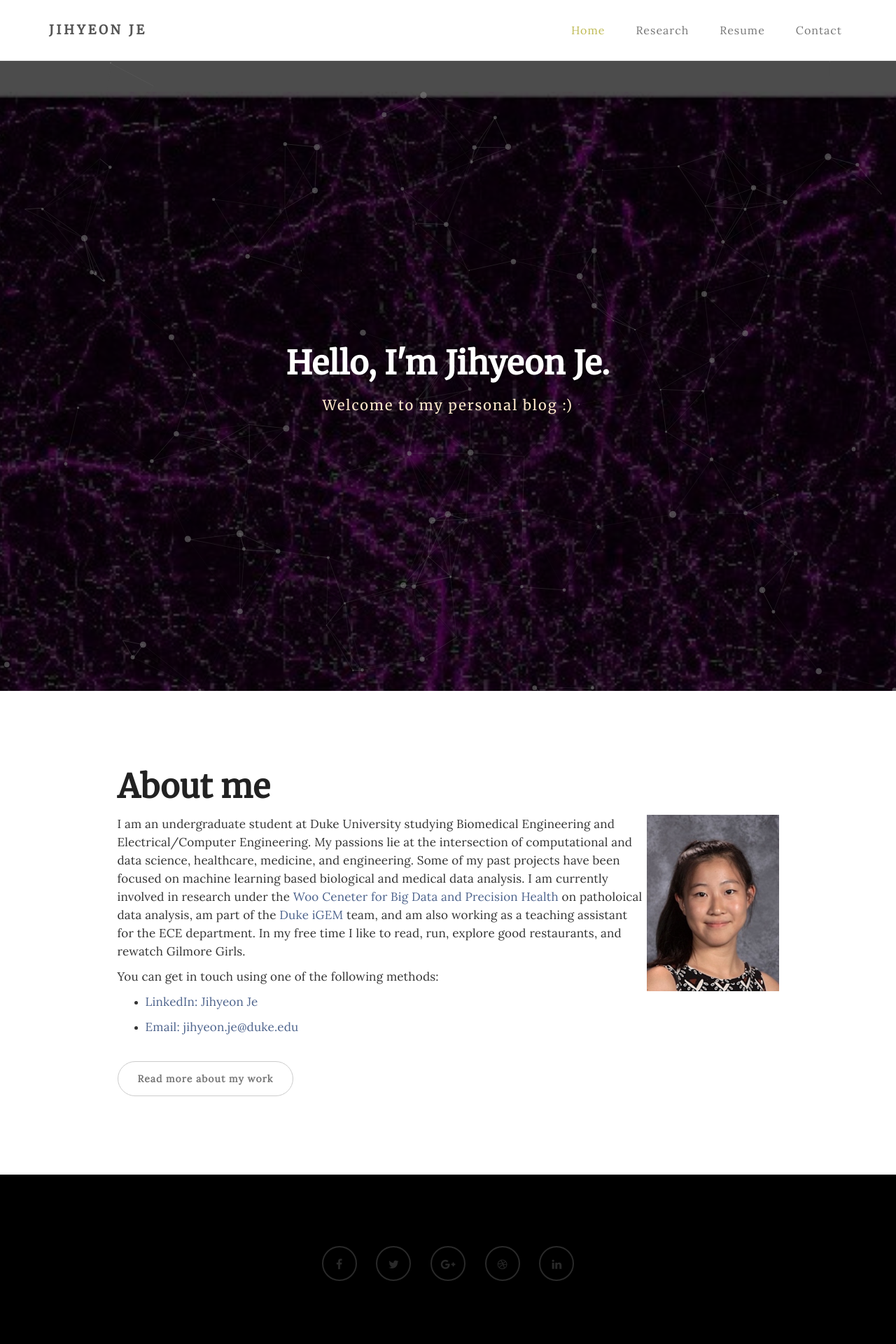
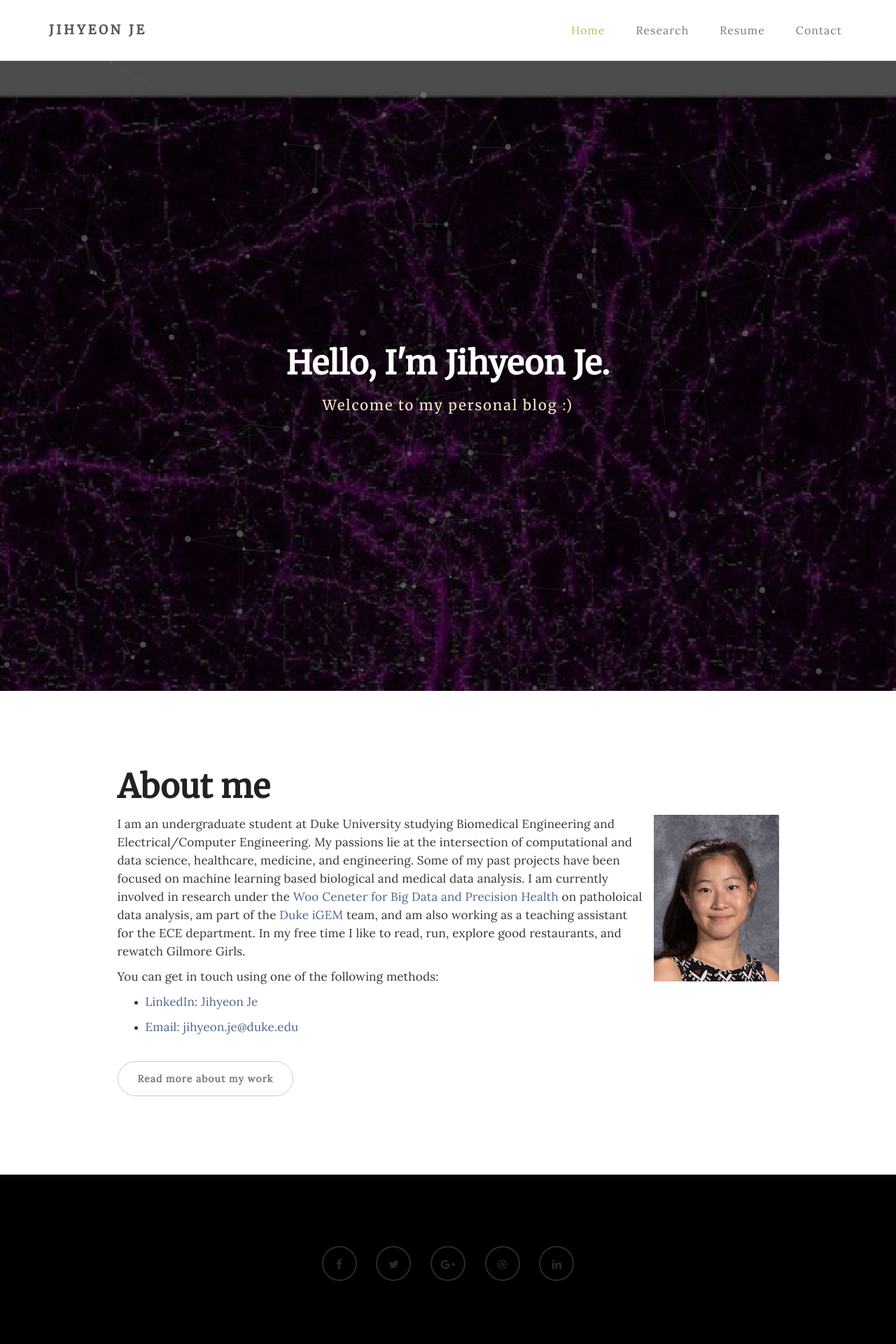
Before and after one commit to rpraka/JihyeonJe.com, a Jekyll site: the page index.html, which Jekyll copies as it is, in a window 1280 px wide. Shown: the whole page at 70% size. Built offline with Jekyll 4.4.1, drawn with Linux system fonts in a browser that asks for light colours.

Commit message:
Update index.html

```diff
--- a/index.html
+++ b/index.html
@@ -91,7 +91,7 @@
                          </div>
 
                          <div class="blog-post-des">
-                              <img src="images/jihyeonjeprofile.jpg" align= "right" style="width: 20%; height: 20%;" />
+                              <img src="images/jihyeonjeprofile.jpg" align= "right" style="width: 20%; height: 20%; padding-left: 10px;" />
                               <p>I am an undergraduate student at Duke University studying Biomedical Engineering and Electrical/Computer Engineering. My passions lie at the intersection of computational and data science, healthcare, medicine, and engineering. Some of my past projects have been focused on machine learning based biological and medical data analysis. I am currently involved in research under the <a href="http://healthdata.pratt.duke.edu//">Woo Ceneter for Big Data and Precision Health</a> on patholoical data analysis, am part of the <a href="https://www.dukeigem.com///">Duke iGEM</a> team, and am also working as a teaching assistant for the ECE department. In my free time I like to read, run, explore good restaurants, and rewatch Gilmore Girls.</p>
                               <p> You can get in touch using one of the following methods: </p>
                               <ul>
```
